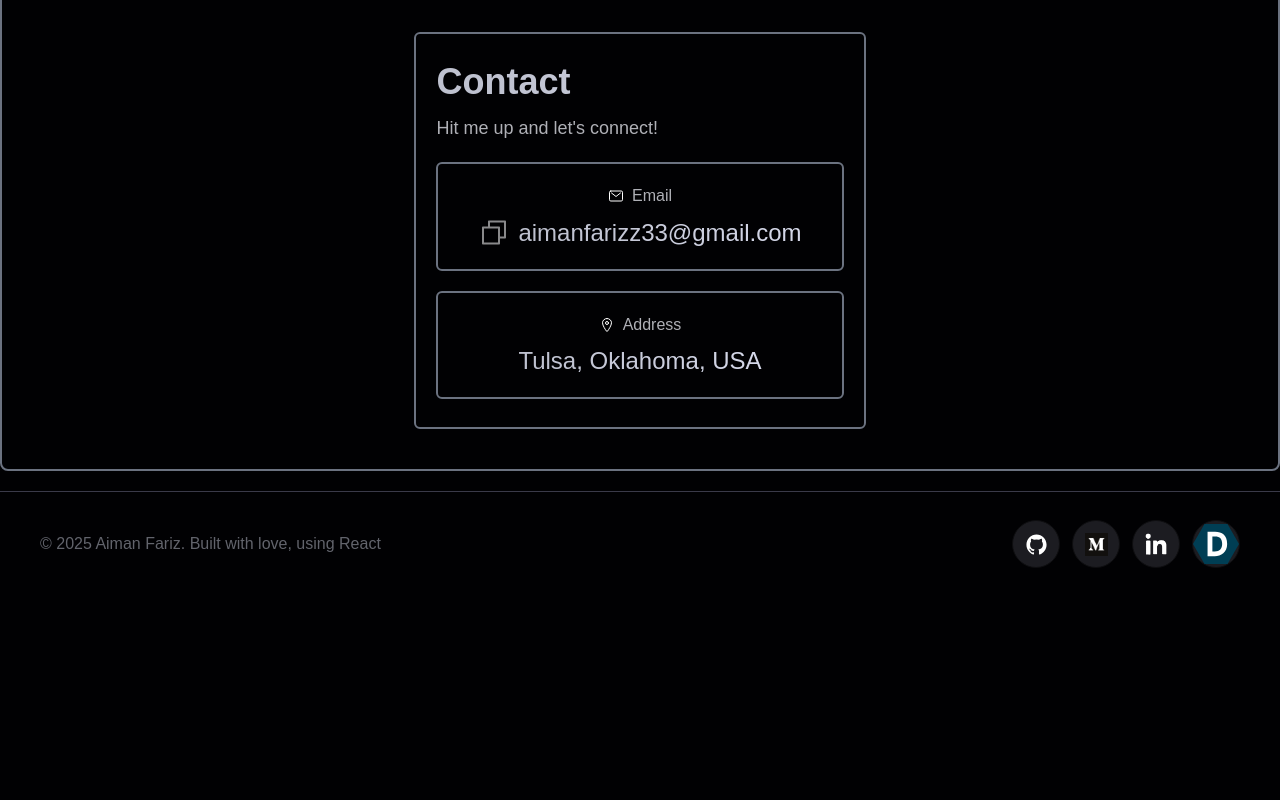
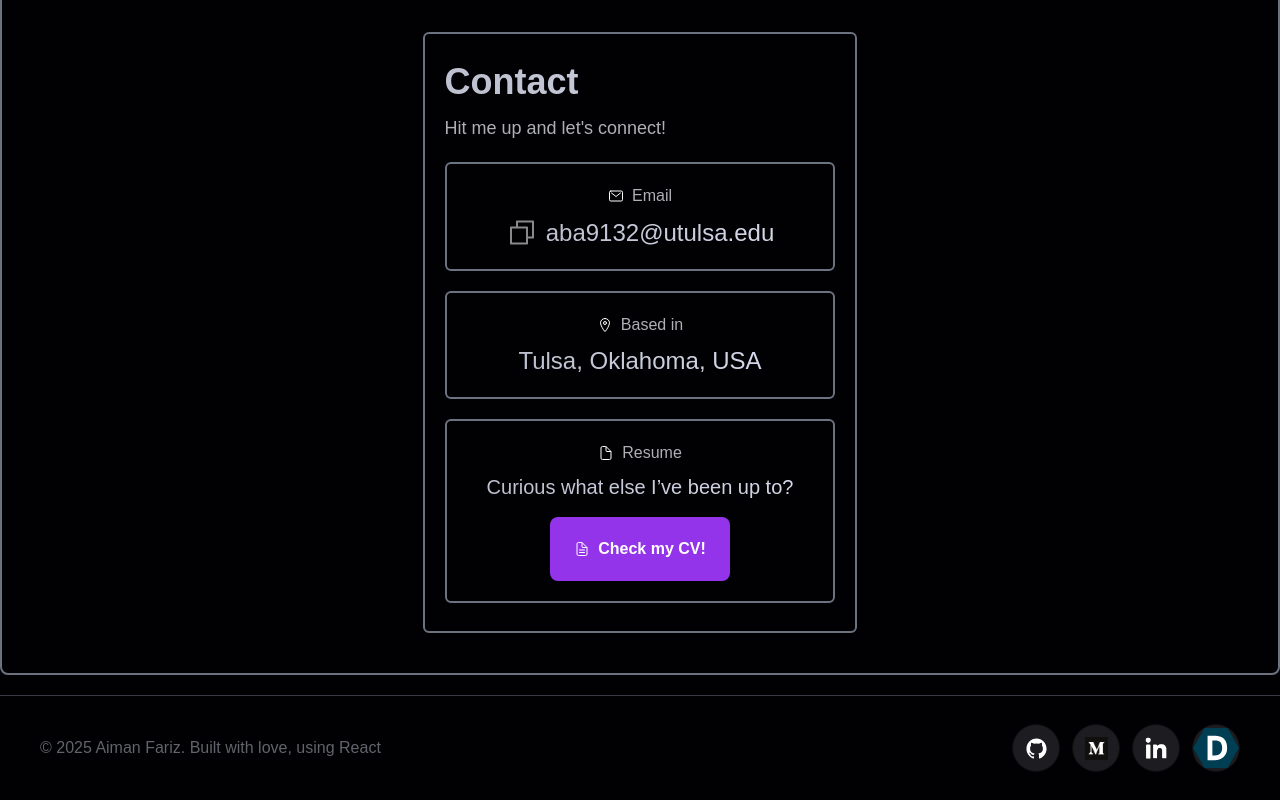
Before and after one commit to AimanFariz/online-portfolio, a React (Create React App) app: page / in a window 1280 px wide. Shown: the part 2952-3752 px from the top of the page. Before the commit the page ends 3548 px from the top, so only its background shows below. Built offline with nearby package versions, Linux system fonts and the light colour scheme; a web font is replaced by a local one.

Commit message:
updated email, added resume

```diff
--- a/src/sections/Contact.jsx
+++ b/src/sections/Contact.jsx
@@ -12,7 +12,7 @@ const Contact = () => {
   const [hasCopied, setHasCopied] = useState(false);
 
   const handleCopy = () => {
-    navigator.clipboard.writeText('aimanfarizz33@gmail.com');
+    navigator.clipboard.writeText('aba9132@utulsa.edu');
     setHasCopied(true);
 
     setTimeout(() => {
@@ -33,10 +33,9 @@ const Contact = () => {
             <ion-icon name="mail-outline"></ion-icon>
             <p className="grid-subtext text-center">Email</p>
             </div>
-
               <div className="copy-container" onClick={handleCopy}>
                 <img src={hasCopied ? 'assets/tick.svg' : 'assets/copy.svg'} alt="copy" />
-                <p className="lg:text-2xl md:text-xl font-medium text-gray_gradient">aimanfarizz33@gmail.com</p>
+                <p className="lg:text-2xl md:text-xl font-medium text-gray_gradient">aba9132@utulsa.edu</p>
               </div>
             </div>
           </div>
@@ -44,10 +43,30 @@ const Contact = () => {
             <div className="space-y-2">
             <div className='flex text-white justify-center gap-2 items-center'>
             <ion-icon name="location-outline"></ion-icon>
-            <p className="grid-subtext text-center">Address</p>
+            <p className="grid-subtext text-center">Based in</p>
             </div>
               <div className="copy-container">
                 <p className="lg:text-2xl md:text-xl font-medium text-gray_gradient">Tulsa, Oklahoma, USA</p>
+              </div>
+            </div>
+          </div>
+          <div className="py-5 px-10 mt-5 border-gray-500 rounded-md border-2">
+            <div className="space-y-2">
+            <div className='flex text-white justify-center gap-2 items-center'>
+            <ion-icon name="document-outline"></ion-icon>
+            <p className="grid-subtext text-center">Resume</p>
+            </div>
+              <div className="copy-container flex flex-col">
+                <p className="lg:text-xl md:text-large font-medium text-gray_gradient">Curious what else I’ve been up to?</p>
+                <a
+                  href="https://drive.google.com/file/d/1TcZvnjHQsAQZwBiUMl2_7-5L8Ldsj6YC/view?usp=sharing"
+                  target="_blank"
+                  className="inline-flex items-center gap-2 mt-2 px-6 py-5 bg-purple-600 text-white rounded-lg font-semibold hover:bg-purple-500 transition-colors"
+                >
+    <ion-icon name="document-text-outline" />
+    Check my CV!
+  </a>
+
               </div>
             </div>
           </div>
```
